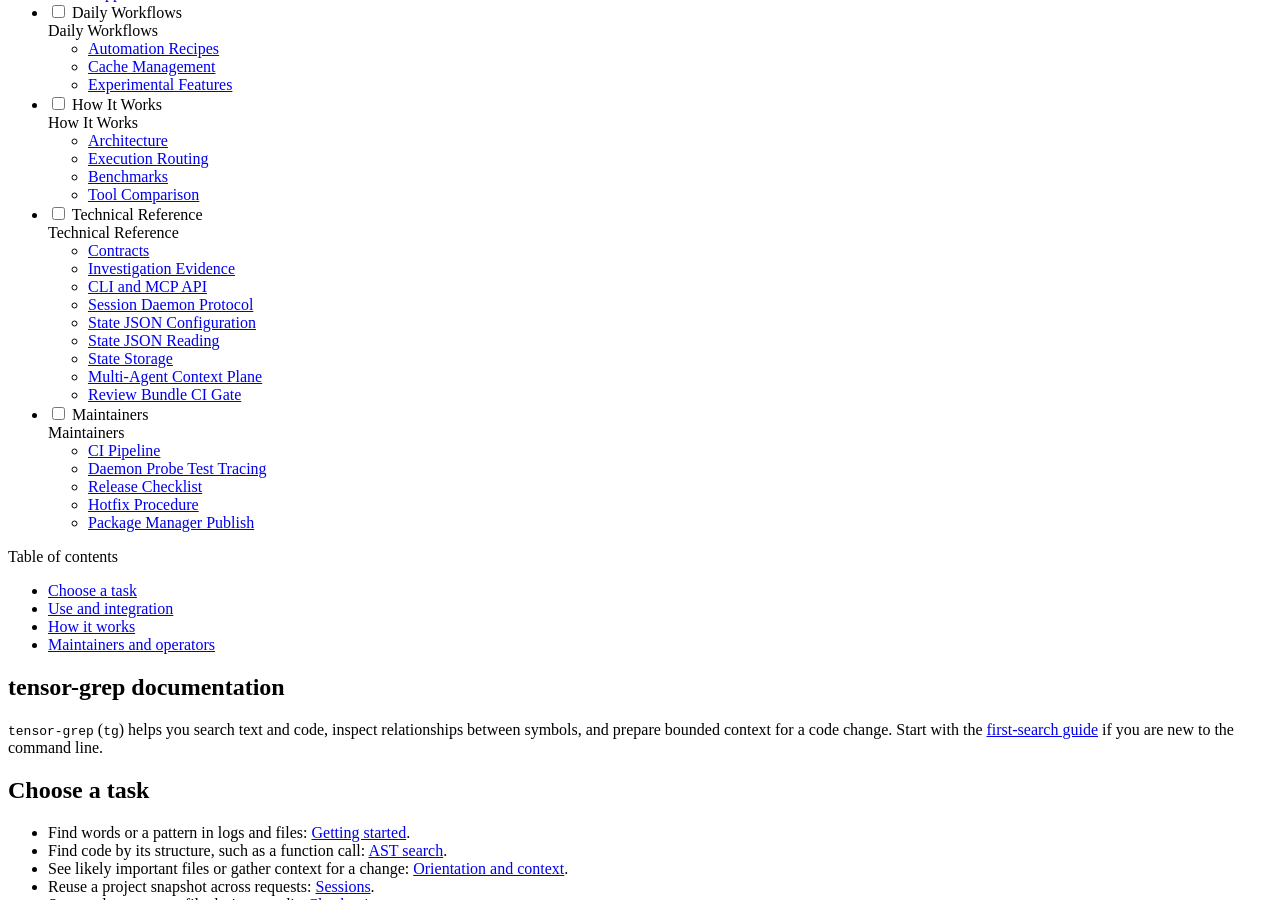
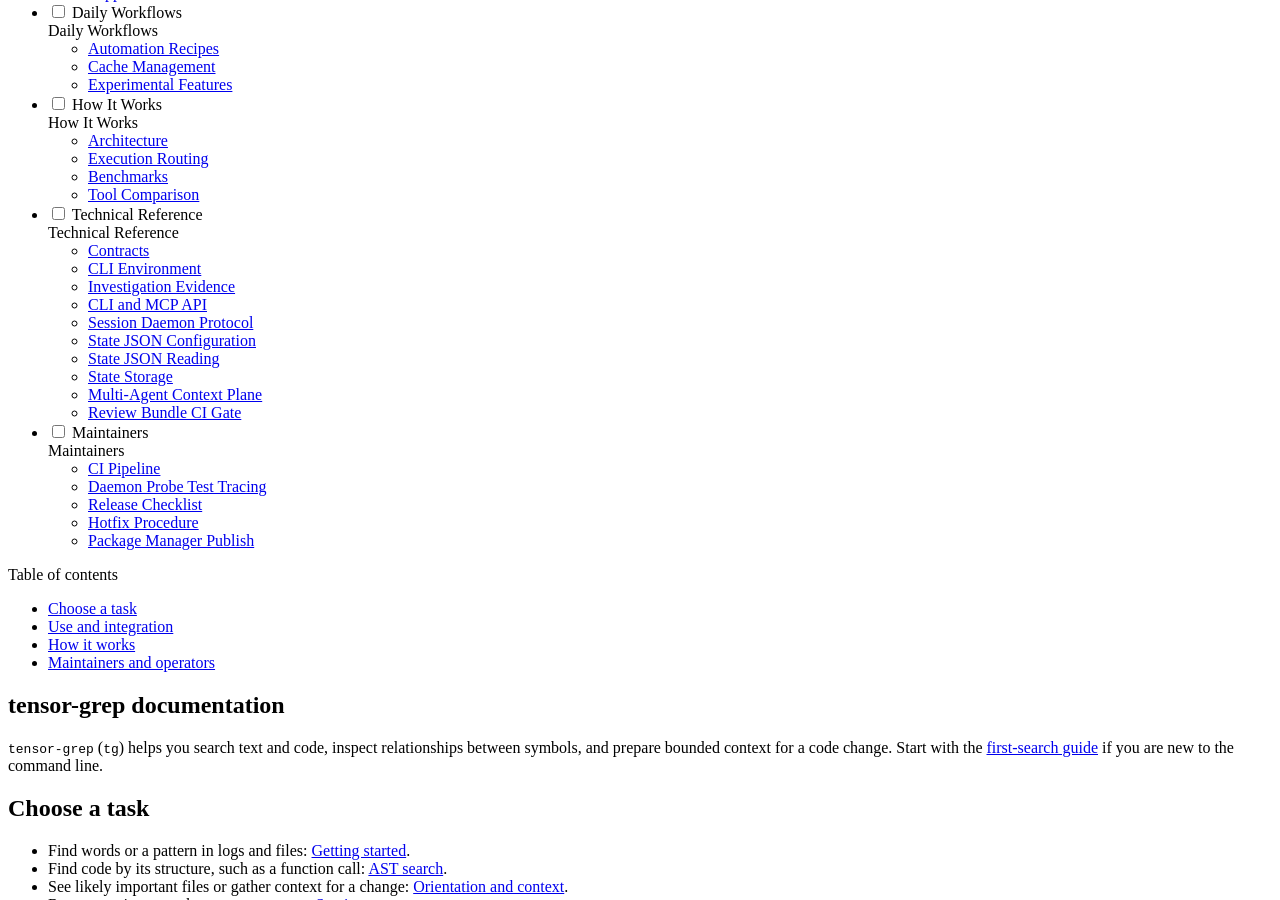
Before and after one commit to oimiragieo/tensor-grep, an MkDocs documentation site: the page built from docs/index.md, in a window 1280 px wide and 900 px high, scrolled down 11093 px. Built offline with MkDocs 1.6.1 and Material for MkDocs 9.7.7, drawn with Linux system fonts in a browser that asks for light colours.

Commit message:
fix: publish the CLI environment reference
Keep MkDocs publication inputs aligned with the reviewed documentation set.
The new reference was approved by repository hygiene but omitted from the
explicit MkDocs include list, causing the publication boundary test to fail.
Expose the same page in Technical Reference navigation.

Revert with the associated reference page; no product state changes.

Bug: DF-12
Spec: DF-12-H1

```diff
--- a/mkdocs.yml
+++ b/mkdocs.yml
@@ -15,6 +15,7 @@ exclude_docs: |
   !/assets/logo.jpg
   !/benchmarks.md
   !/benchmarks_ast.md
+  !/cli_environment.md
   !/daemon-probe-test-tracing.md
   !/enterprise_review_bundle_ci.md
   !/examples/ast_run.json
@@ -127,6 +128,7 @@ nav:
     - Tool Comparison: tool_comparison.md
   - Technical Reference:
     - Contracts: CONTRACTS.md
+    - CLI Environment: cli_environment.md
     - Investigation Evidence: investigation.md
     - CLI and MCP API: harness_api.md
     - Session Daemon Protocol: session_daemon_protocol.md
```
